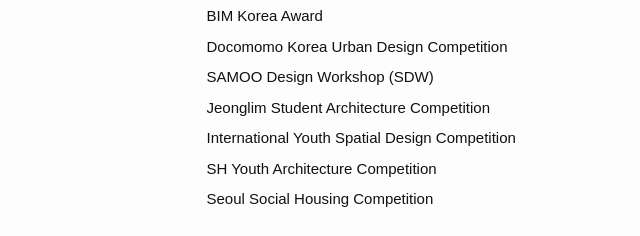
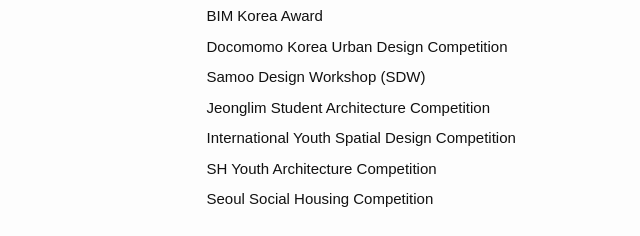
Before and after one commit to hs1kim1000/portfolio, a plain HTML site: page index.html in a window 1280 px wide. Shown: the part 3117-3353 px from the top of the page, 426-1066 px from the left. Drawn offline with Linux system fonts and the light colour scheme.

Commit message:
Adjust Samoo Design Workshop capitalization

```diff
--- a/index.html
+++ b/index.html
@@ -149,7 +149,7 @@ footer{background:#111;color:#fff;padding:55px var(--edge) 14px}
             <li><span>Gyeonggi Architecture Competition</span><span>Special Award · 2022</span></li>
             <li><span>BIM Korea Award</span><span>1st Prize · 2022</span></li>
             <li><span>Docomomo Korea Urban Design Competition</span><span>Honorable Mention · 2020</span></li>
-            <li><span>SAMOO Design Workshop (SDW)</span><span>Top Prize · 2019</span></li>
+            <li><span>Samoo Design Workshop (SDW)</span><span>Top Prize · 2019</span></li>
             <li><span>Jeonglim Student Architecture Competition</span><span>Special Selection · 2019</span></li>
             <li><span>International Youth Spatial Design Competition</span><span>Special Selection · 2018</span></li>
             <li><span>SH Youth Architecture Competition</span><span>3rd Prize · 2018</span></li>
```
